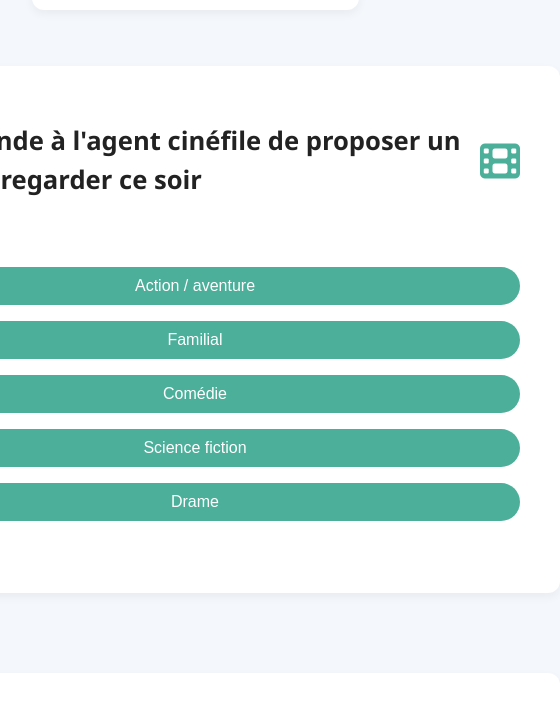
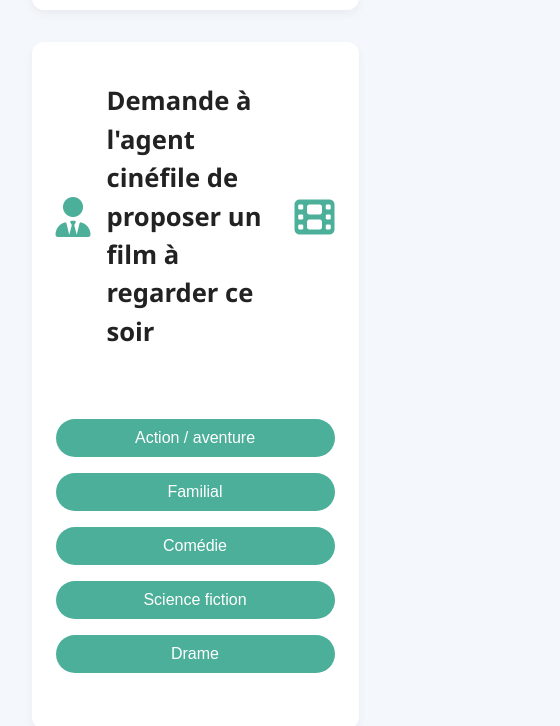
Before and after one commit to senga200/gemini, a plain HTML site: page index.html in a window 390 px wide. Shown: the part 1218-1944 px from the top of the page, 560 px wide, since content can reach past the window. Drawn offline with Linux system fonts and the light colour scheme.

Commit message:
responsive

```diff
--- a/style.css
+++ b/style.css
@@ -143,7 +143,9 @@ h2 {
 @media (max-width: 700px) {
     .bloc-text,
     .bloc-image,
-    .bloc-agent {
+    .bloc-agent,
+    .bloc-agent-film,
+    .bloc-agent-quizz {
         width: 90%;
         margin: 1rem;
         padding: 1.5rem;
```
